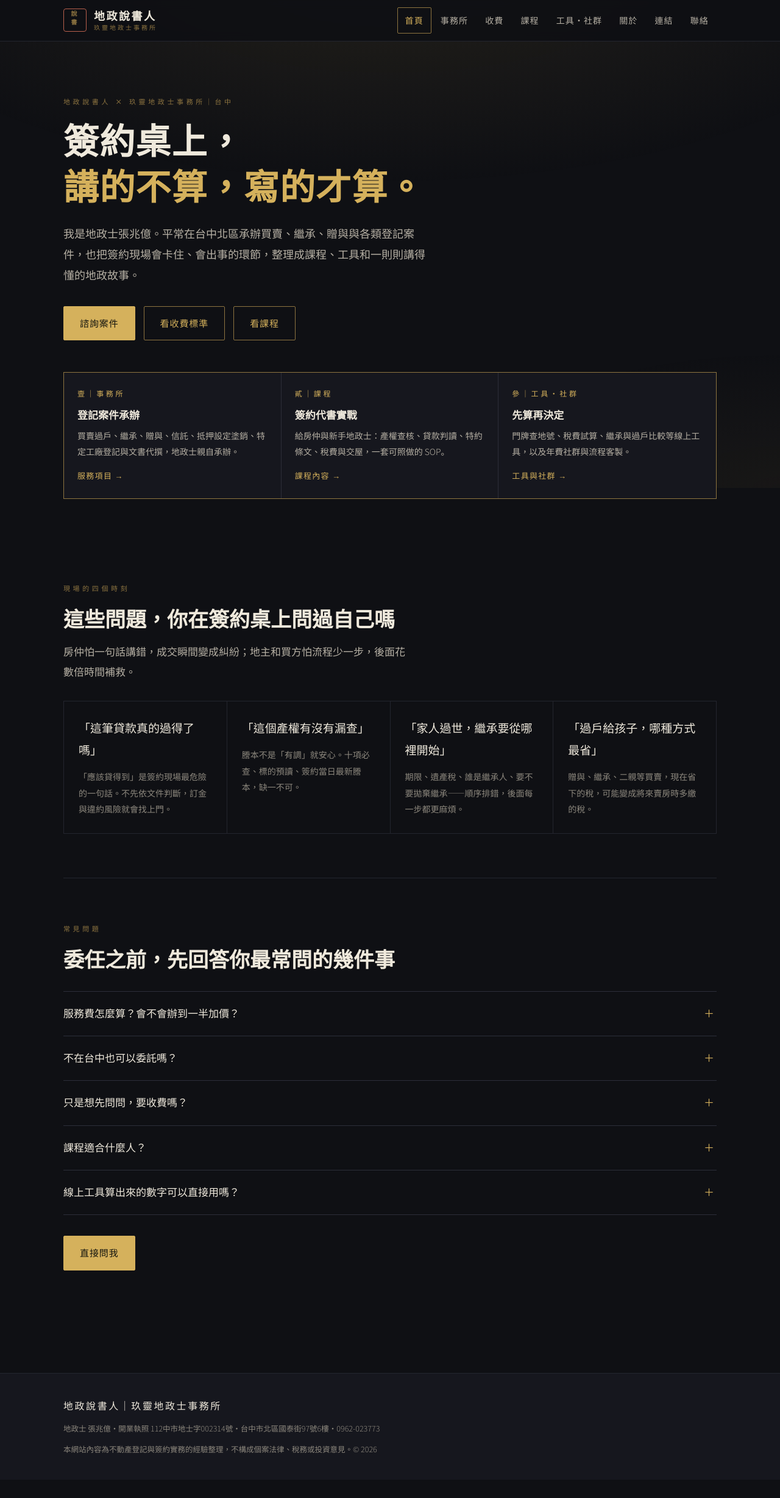
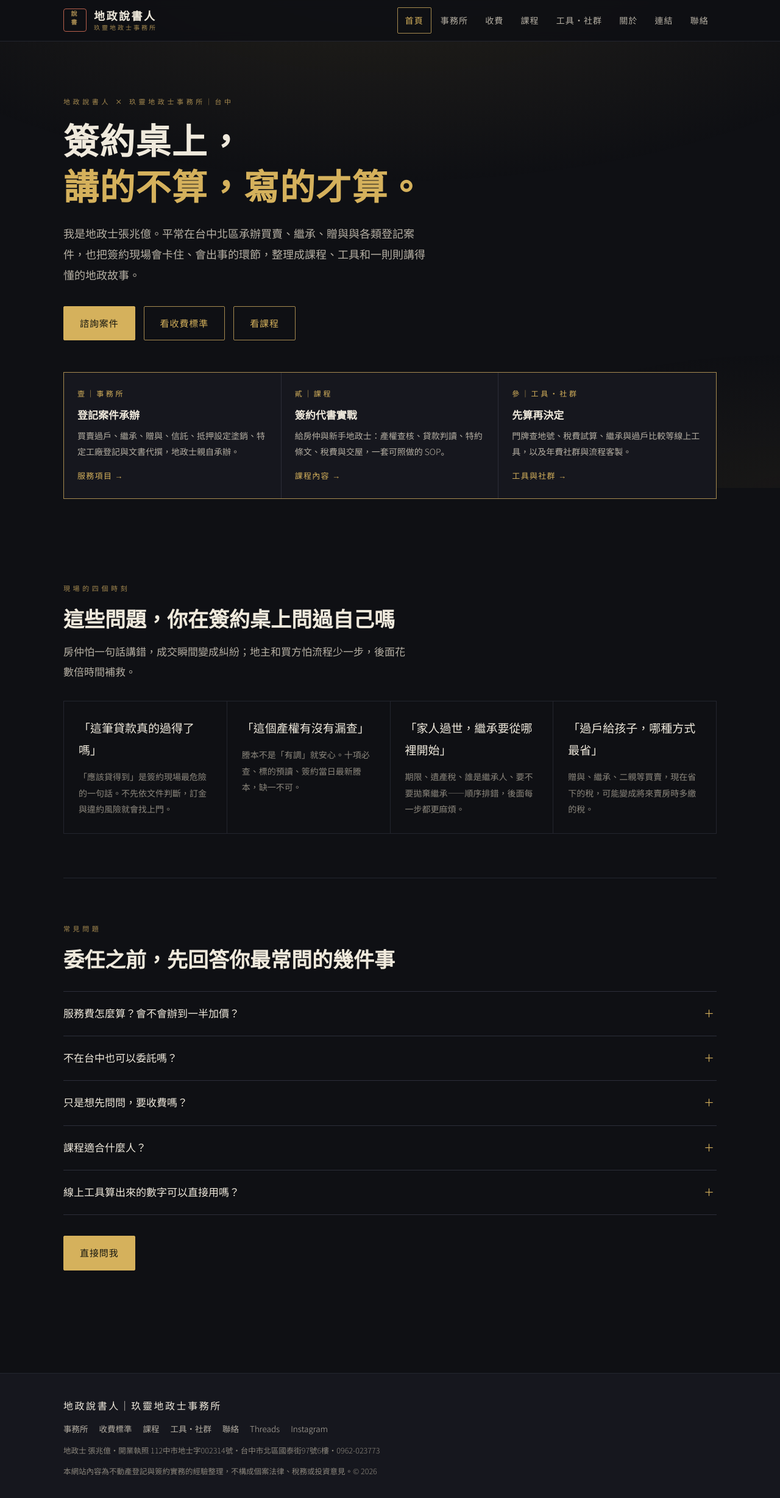
Before and after one commit to aa44014401/aa44014401.github.io, a plain HTML site: page index.html in a window 1280 px wide. Shown: the whole page at 61% size. Before the commit the page ends 2426 px from the top, so only its background shows below. Drawn offline with Linux system fonts and the light colour scheme.

Commit message:
分享預覽圖、FAQ 結構化資料、頁尾連結、對比與導覽小修正

```diff
--- a/index.html
+++ b/index.html
@@ -12,6 +12,11 @@
 <meta property="og:type" content="website">
 <meta property="og:url" content="https://aa44014401.github.io/">
 <link rel="canonical" href="https://aa44014401.github.io/">
+<meta property="og:image" content="https://aa44014401.github.io/og.png">
+<meta property="og:image:width" content="1200">
+<meta property="og:image:height" content="630">
+<meta property="og:locale" content="zh_TW">
+<meta name="twitter:card" content="summary_large_image">
 <meta property="og:site_name" content="地政說書人">
 <meta property="og:locale" content="zh_TW">
 <meta property="og:image" content="https://aa44014401.github.io/og-image.png">
@@ -36,6 +41,9 @@
 {"@type":"Question","name":"線上工具算出來的數字可以直接用嗎？","acceptedAnswer":{"@type":"Answer","text":"工具是依你填的資料與現行規定估算，用來先抓方向。實際稅額以稽徵機關核定為準，地號與面積以謄本為準，使用分區以分區證明為準。"}}
 ]}
 </script>
+<script type="application/ld+json">
+{"@context": "https://schema.org", "@type": "FAQPage", "mainEntity": [{"@type": "Question", "name": "服務費怎麼算？會不會辦到一半加價？", "acceptedAnswer": {"@type": "Answer", "text": "網站上的收費表是參考價，委任前會依標的筆數、當事人人數與管轄地政事務所先完整報價。政府規費、稅捐、謄本費是實支實付，另外列出來給你看。"}}, {"@type": "Question", "name": "不在台中也可以委託嗎？", "acceptedAnswer": {"@type": "Answer", "text": "可以，全台案件都承辦。跨縣市標的的送件安排與費用，會在報價時一併說明。台中市區可預約外出簽約。"}}, {"@type": "Question", "name": "只是想先問問，要收費嗎？", "acceptedAnswer": {"@type": "Answer", "text": "初步詢問不收費。先說明標的、當事人和時間壓力，我會先判斷這件事能不能做、要先查什麼。需要深入調查或出具書面意見時，才會報價。"}}, {"@type": "Question", "name": "課程適合什麼人？", "acceptedAnswer": {"@type": "Answer", "text": "主要是房仲與新手地政士。內容以簽約現場的判斷順序為主軸，不從法條開始，從你會被問倒的地方開始。每堂都有片段預覽。"}}, {"@type": "Question", "name": "線上工具算出來的數字可以直接用嗎？", "acceptedAnswer": {"@type": "Answer", "text": "工具是依你填的資料與現行規定估算，用來先抓方向。實際稅額以稽徵機關核定為準，地號與面積以謄本為準，使用分區以分區證明為準。"}}]}
+</script>
 <style>
   /* ========== 色票：墨金（全站顏色只改這裡） ========== */
   :root{
@@ -46,7 +54,7 @@
     --line-soft:#23252E;
     --gold:#D5B15C;     /* 金：重點 */
     --gold-hi:#F1D99A;
-    --gold-deep:#8D7440;
+    --gold-deep:#A68A50;
     --brick:#B9604D;    /* 朱：印章、提醒 */
     --paper:#EFE9DC;    /* 主文字 */
     --paper-2:#B6B0A4;
@@ -239,6 +247,9 @@
   footer{border-top:1px solid var(--line-soft);background:var(--ink-2);}
   .foot-in{max-width:var(--w);margin:0 auto;padding:38px 24px;display:grid;gap:10px;}
   .foot-in .sig{font-family:var(--serif);letter-spacing:.16em;color:var(--paper);}
+  .foot-nav{display:flex;flex-wrap:wrap;gap:6px 18px;font-size:13.5px;}
+  .foot-nav a{color:var(--paper-2);text-decoration:none;}
+  .foot-nav a:hover{color:var(--gold-hi);}
   .foot-in small{font-size:12.5px;color:var(--paper-3);line-height:1.9;}
 
 
@@ -257,7 +268,7 @@
   .fab a,.fab button{width:46px;height:46px;border-radius:50%;border:1px solid var(--gold-deep);background:rgba(22,23,30,.94);color:var(--gold);display:grid;place-items:center;font-size:18px;text-decoration:none;cursor:pointer;box-shadow:0 6px 18px rgba(0,0,0,.35);font-family:var(--sans);}
   .fab a:hover,.fab button:hover{background:var(--gold);color:#14150F;}
   .fab .lbl{position:absolute;width:1px;height:1px;overflow:hidden;clip:rect(0 0 0 0);}
-  @media (max-width:560px){ .pager{grid-template-columns:1fr;} .pager .next{text-align:left;} }
+  @media (max-width:560px){ .pager{grid-template-columns:1fr;} .pager .next{text-align:left;} .foot-in{padding-bottom:96px;} }
   ol.lectures{list-style:none;padding:0;margin:26px 0 0;display:grid;grid-template-columns:repeat(auto-fill,minmax(250px,1fr));gap:1px;background:var(--line-soft);border:1px solid var(--line);}
   ol.lectures li{background:var(--ink);padding:13px 16px;font-size:14.5px;color:var(--paper);display:flex;gap:12px;align-items:baseline;}
   ol.lectures li span{flex:none;font-family:var(--serif);font-size:12.5px;color:var(--gold-deep);letter-spacing:.06em;font-variant-numeric:tabular-nums;}
@@ -781,6 +792,7 @@
 <footer>
   <div class="foot-in">
     <span class="sig">地政說書人｜玖靈地政士事務所</span>
+    <nav class="foot-nav" aria-label="頁尾導覽"><a href="#office">事務所</a><a href="#pricing">收費標準</a><a href="#course">課程</a><a href="#tools">工具・社群</a><a href="#contact">聯絡</a><a href="https://www.threads.net/@changyi8584" target="_blank" rel="noopener noreferrer">Threads</a><a href="https://www.instagram.com/feathers0804/" target="_blank" rel="noopener noreferrer">Instagram</a></nav>
     <small>地政士 張兆億・開業執照 112中市地士字002314號・台中市北區國泰街97號6樓・0962-023773</small>
     <small>本網站內容為不動產登記與簽約實務的經驗整理，不構成個案法律、稅務或投資意見。© <span id="yr">2026</span></small>
   </div>
@@ -811,12 +823,13 @@
     if (!pages[k]) k = "home";
     Object.keys(pages).forEach(function(p){ document.getElementById(pages[p]).classList.toggle("on", p === k); });
     links.forEach(function(a){
-      if (a.getAttribute("href") === "#" + k) { a.setAttribute("aria-current","page"); try { a.scrollIntoView({block:"nearest",inline:"nearest"}); } catch(e){} }
+      if (a.getAttribute("href") === "#" + k) { a.setAttribute("aria-current","page"); try { a.scrollIntoView({block:"nearest",inline:"center"}); } catch(e){} }
       else a.removeAttribute("aria-current");
     });
     document.title = titles[k];
     var th = document.getElementById("toHome"); if (th) th.style.display = (k === "home") ? "none" : "grid";
     window.scrollTo(0, 0);
+    if (typeof navFade === "function") setTimeout(navFade, 350);
   }
 
   // 分頁導覽：麵包屑＋上一頁／下一頁＋浮動按鈕
@@ -830,11 +843,11 @@
     crumb.className = "crumb"; crumb.setAttribute("aria-label", "目前位置");
     crumb.innerHTML = '<a href="#home">首頁</a><span aria-hidden="true">›</span><span aria-current="page">' + names[k] + '</span>';
     if (host) host.insertBefore(crumb, host.firstChild);
-    var next = order[i + 1] || "home";
+    var next = order[i + 1];
     var pager = document.createElement("nav");
     pager.className = "pager"; pager.setAttribute("aria-label", "頁面導覽");
     pager.innerHTML = '<a href="#home"><small>← 回到</small><b>首頁</b></a>' +
-      '<a class="next" href="#' + next + '"><small>' + (next === "home" ? "回到 →" : "下一頁 →") + '</small><b>' + names[next] + '</b></a>';
+      (next ? '<a class="next" href="#' + next + '"><small>下一頁 →</small><b>' + names[next] + '</b></a>' : '');
     (page.querySelector(".bio") || page).appendChild(pager);
   });
   var navEl = document.querySelector("nav.main");
```
